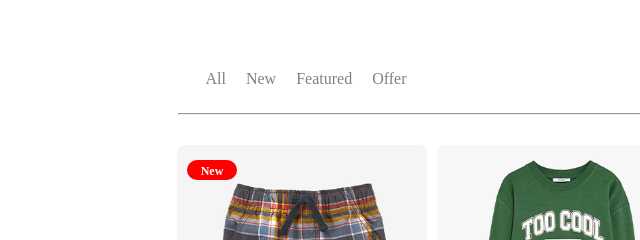
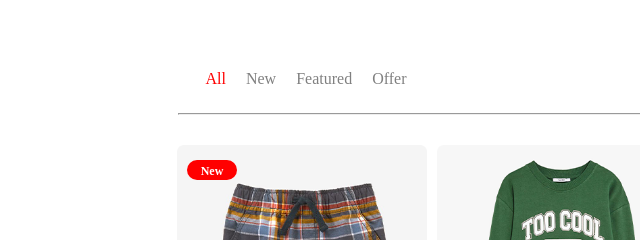
Before and after one commit to GurmeetSingh07/Html-css-TestJob-2, a plain HTML site: page index.html in a window 1280 px wide. In both pictures the pointer is over the link "All". Shown: the part 420-660 px from the top of the page, 78-718 px from the left. Drawn offline with Linux system fonts and the light colour scheme.

Commit message:
added hover

```diff
--- a/style.css
+++ b/style.css
@@ -216,6 +216,9 @@ header p {
   margin: auto;
   justify-content: flex-end;
 }
+.product-bar ul li a:hover {
+  color: red;
+}
 .product-bar ul li a {
   color: grey;
   text-decoration: none;
```
